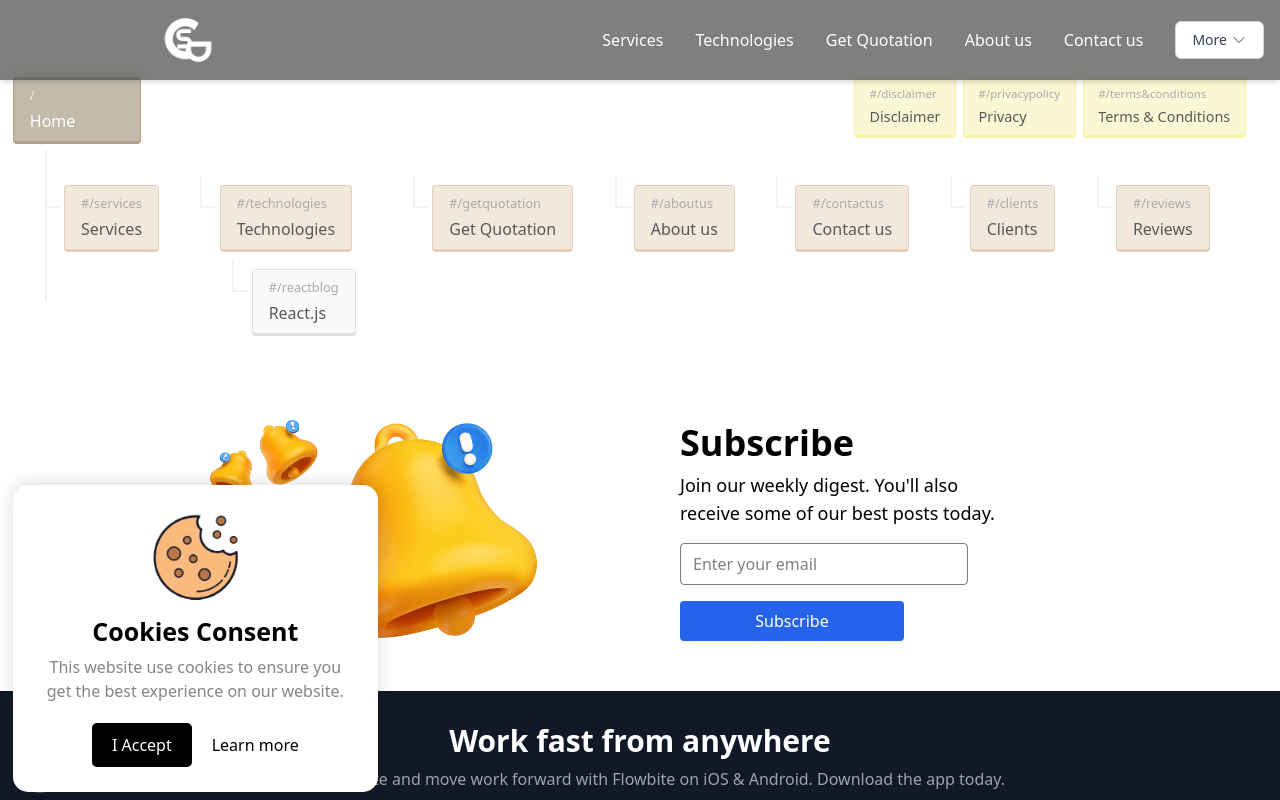
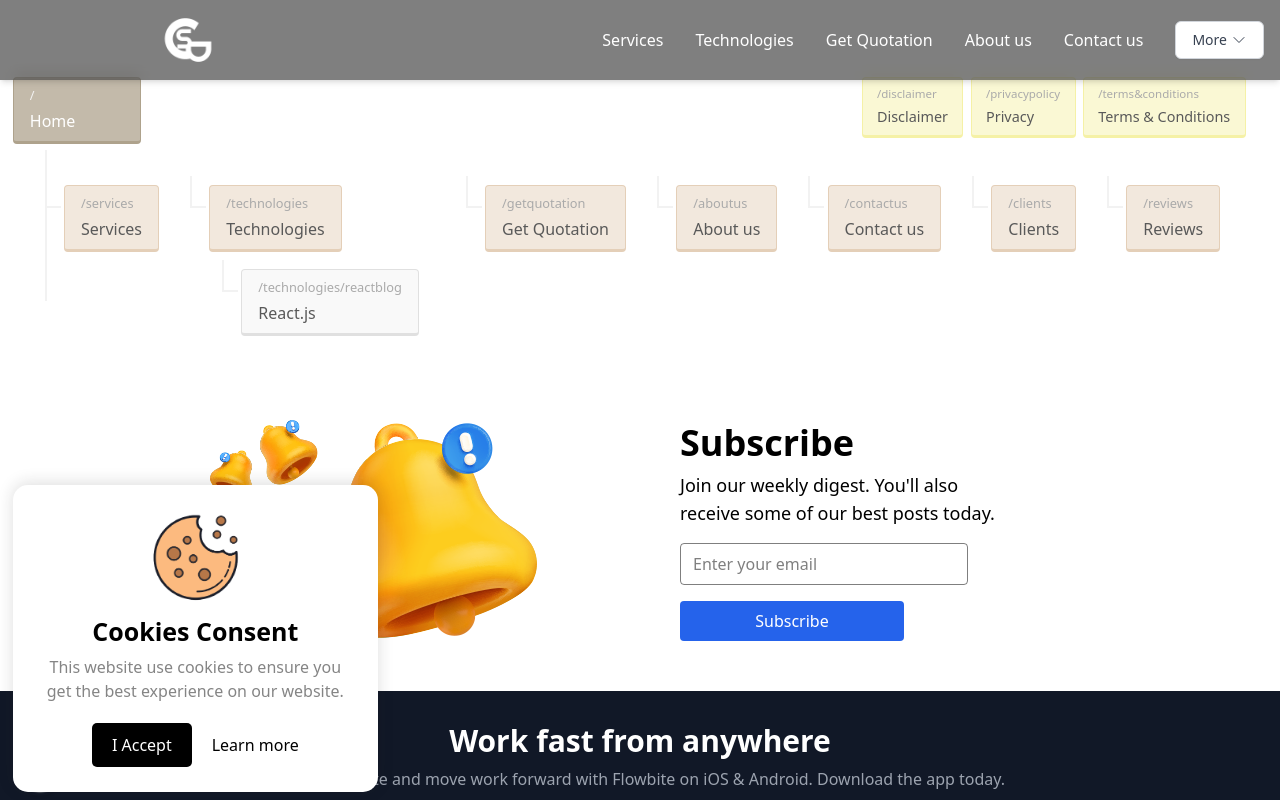
Before and after one commit to akhilthej/CSD_Website, a React (Create React App) app: page /sitemaps in a window 1280 px wide. Shown: the top 800 px of the page. Built offline with nearby package versions, Linux system fonts and the light colour scheme.

Commit message:
sitemapurl fix

```diff
--- a/src/components/Tools/sitemaps.jsx
+++ b/src/components/Tools/sitemaps.jsx
@@ -10,7 +10,7 @@ const sitemaps = () => {
                       <li className="sitemap-main">
                         <ul>
                           <li>
-                            <a href="#/services">Services</a>
+                            <a href="/services">Services</a>
                             {/*<ul>
                               <li>
                                 <a href="/about/careers/">Careers</a>
@@ -27,27 +27,27 @@ const sitemaps = () => {
                           </li>
 
                           <li>
-                            <a href="#/technologies">Technologies</a>
+                            <a href="/technologies">Technologies</a>
                             <ul>
                               <li>
-                                <a href="#/reactblog">React.js</a>
+                                <a href="/technologies/reactblog">React.js</a>
                               </li>
                             </ul>
 
                           </li>
                           <li>
-                            <a href="#/getquotation">Get Quotation</a>
+                            <a href="/getquotation">Get Quotation</a>
                           </li>
 
-                          <li><a href="#/aboutus">About us</a></li>
-                          <li><a href="#/contactus">Contact us</a></li>
+                          <li><a href="/aboutus">About us</a></li>
+                          <li><a href="/contactus">Contact us</a></li>
 
                           <li>
-                            <a href="#/clients">Clients</a>
+                            <a href="/clients">Clients</a>
                            </li>
 
                           <li>
-                            <a href="#/reviews">Reviews</a>
+                            <a href="/reviews">Reviews</a>
                           </li>
 
                         </ul>
@@ -57,13 +57,13 @@ const sitemaps = () => {
                       <li className="sitemap-aux">
                         <ul>
                           <li>
-                            <a href="#/disclaimer">Disclaimer</a>
+                            <a href="/disclaimer">Disclaimer</a>
                           </li>
                           <li>
-                            <a href="#/privacypolicy">Privacy</a>
+                            <a href="/privacypolicy">Privacy</a>
                           </li>
                           <li>
-                            <a href="#/terms&conditions">Terms &amp; Conditions</a>
+                            <a href="/terms&conditions">Terms &amp; Conditions</a>
                           </li>
                         </ul>
                       </li>
```
